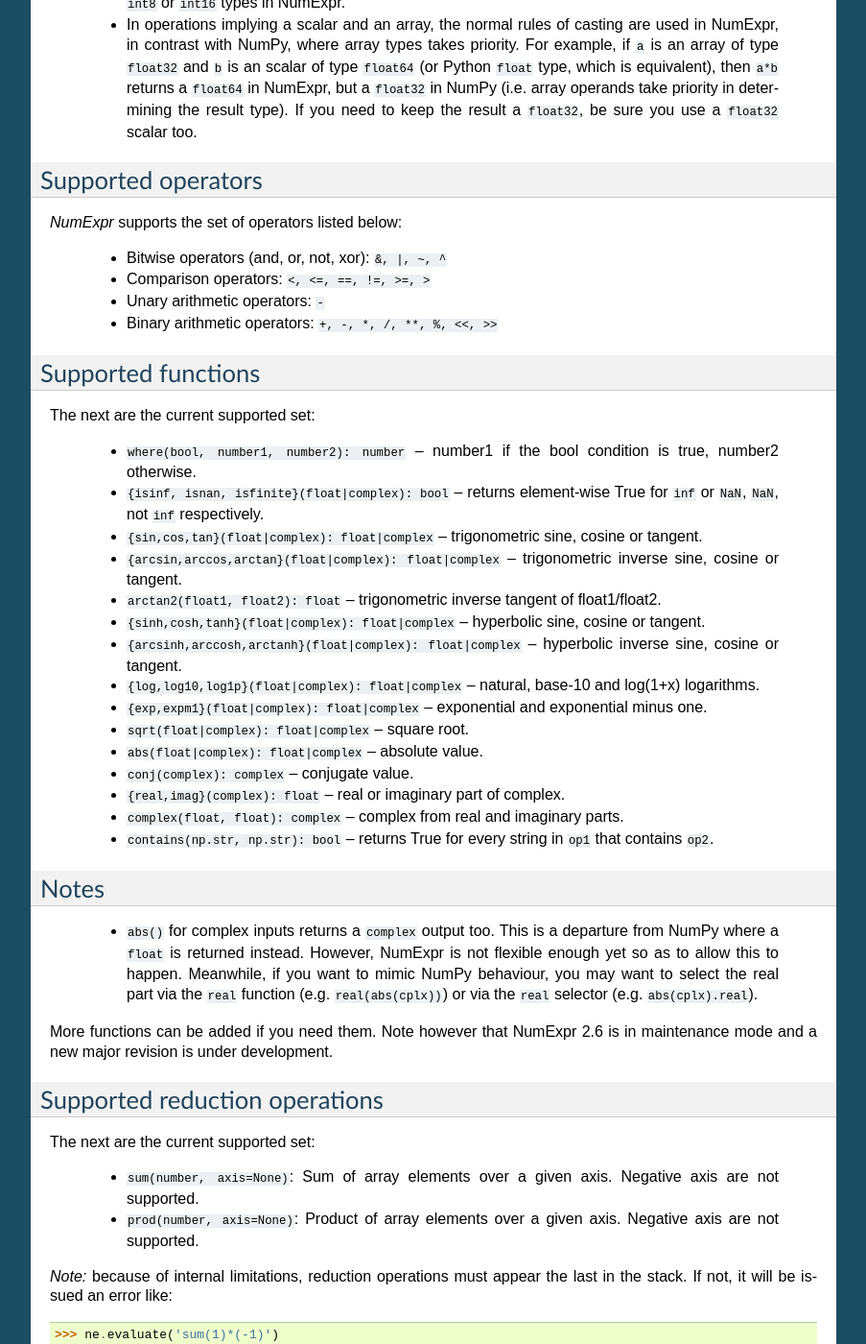
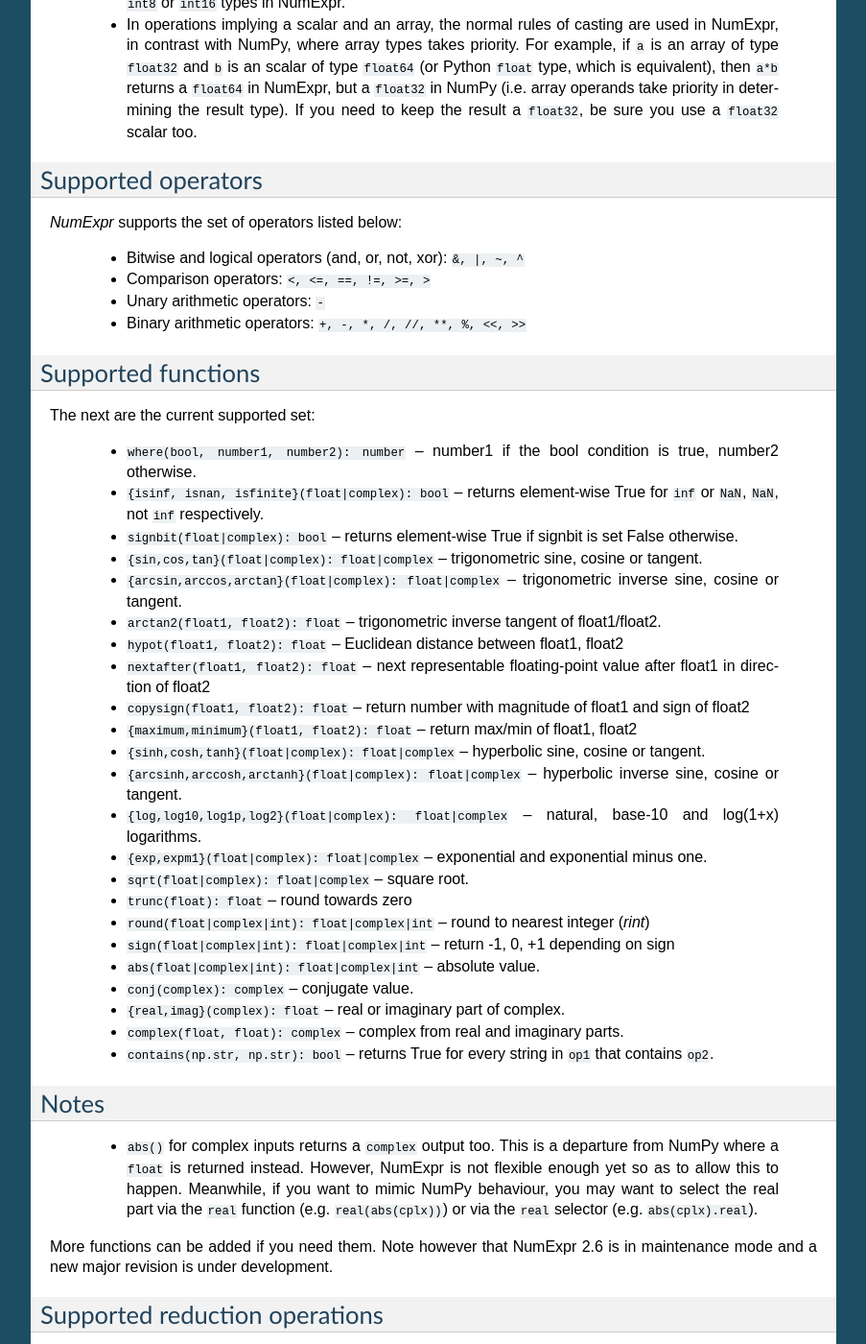
Before and after one commit to pydata/numexpr, a Sphinx documentation site: the page built from doc/user_guide.rst, in a window 1280 px wide and 1400 px high, scrolled down 2746 px. Shown: the whole window at 96% size, without its empty margins (198-1101 px from the left). Built offline with Sphinx 7.4.7, drawn with Linux system fonts in a browser that asks for light colours; formulas are drawn with MathJax 3.

Commit message:
Improve casting for ints to match Numpy and add docs

```diff
--- a/doc/user_guide.rst
+++ b/doc/user_guide.rst
@@ -188,10 +188,10 @@
 
 *NumExpr* supports the set of operators listed below:
 
-    * Bitwise operators (and, or, not, xor): :code:`&, |, ~, ^`
+    * Bitwise and logical operators (and, or, not, xor): :code:`&, |, ~, ^`
     * Comparison operators: :code:`<, <=, ==, !=, >=, >`
     * Unary arithmetic operators: :code:`-`
-    * Binary arithmetic operators: :code:`+, -, *, /, **, %, <<, >>`
+    * Binary arithmetic operators: :code:`+, -, *, /, //, **, %, <<, >>`
 
 
 Supported functions
@@ -203,22 +203,33 @@
       is true, number2 otherwise.
     * :code:`{isinf, isnan, isfinite}(float|complex): bool` -- returns element-wise True
       for ``inf`` or ``NaN``, ``NaN``, not ``inf`` respectively.
+    * :code:`signbit(float|complex): bool` -- returns element-wise True if signbit is set
+      False otherwise.
     * :code:`{sin,cos,tan}(float|complex): float|complex` -- trigonometric sine,
       cosine or tangent.
     * :code:`{arcsin,arccos,arctan}(float|complex): float|complex` -- trigonometric
       inverse sine, cosine or tangent.
     * :code:`arctan2(float1, float2): float` -- trigonometric inverse tangent of
       float1/float2.
+    * :code:`hypot(float1, float2): float` -- Euclidean distance between float1, float2
+    * :code:`nextafter(float1, float2): float` -- next representable floating-point value after
+      float1 in direction of float2
+    * :code:`copysign(float1, float2): float` -- return number with magnitude of float1 and
+      sign of float2
+    * :code:`{maximum,minimum}(float1, float2): float` -- return max/min of float1, float2
     * :code:`{sinh,cosh,tanh}(float|complex): float|complex` -- hyperbolic sine,
       cosine or tangent.
     * :code:`{arcsinh,arccosh,arctanh}(float|complex): float|complex` -- hyperbolic
       inverse sine, cosine or tangent.
-    * :code:`{log,log10,log1p}(float|complex): float|complex` -- natural, base-10 and
+    * :code:`{log,log10,log1p,log2}(float|complex): float|complex` -- natural, base-10 and
       log(1+x) logarithms.
     * :code:`{exp,expm1}(float|complex): float|complex` -- exponential and exponential
       minus one.
     * :code:`sqrt(float|complex): float|complex` -- square root.
-    * :code:`abs(float|complex): float|complex`  -- absolute value.
+    * :code:`trunc(float): float` -- round towards zero
+    * :code:`round(float|complex|int): float|complex|int` -- round to nearest integer (`rint`)
+    * :code:`sign(float|complex|int): float|complex|int` -- return -1, 0, +1 depending on sign
+    * :code:`abs(float|complex|int): float|complex|int`  -- absolute value.
     * :code:`conj(complex): complex` -- conjugate value.
     * :code:`{real,imag}(complex): float` -- real or imaginary part of complex.
     * :code:`complex(float, float): complex` -- complex from real and imaginary
```
Also changed, not shown: 4 other files.
